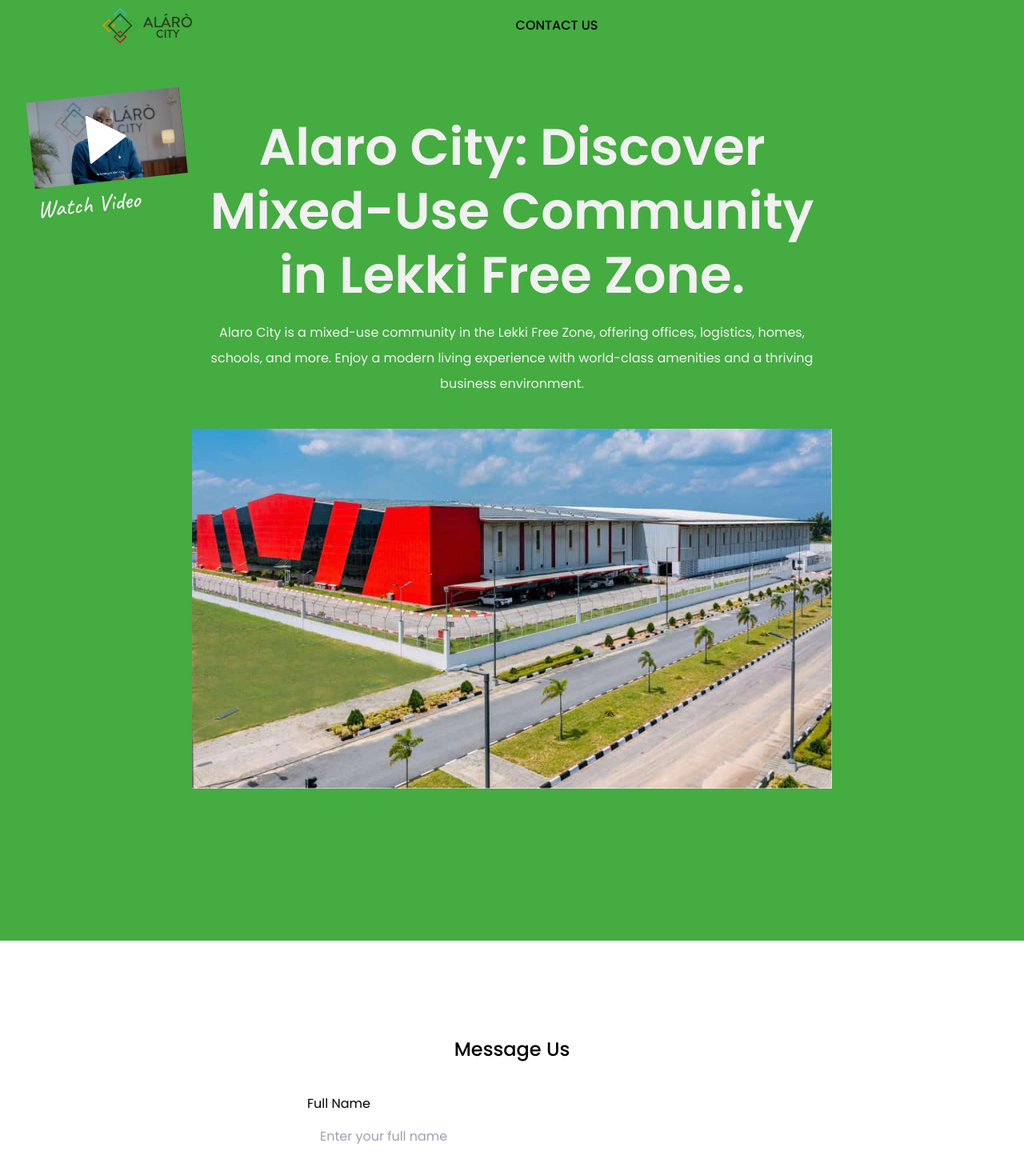
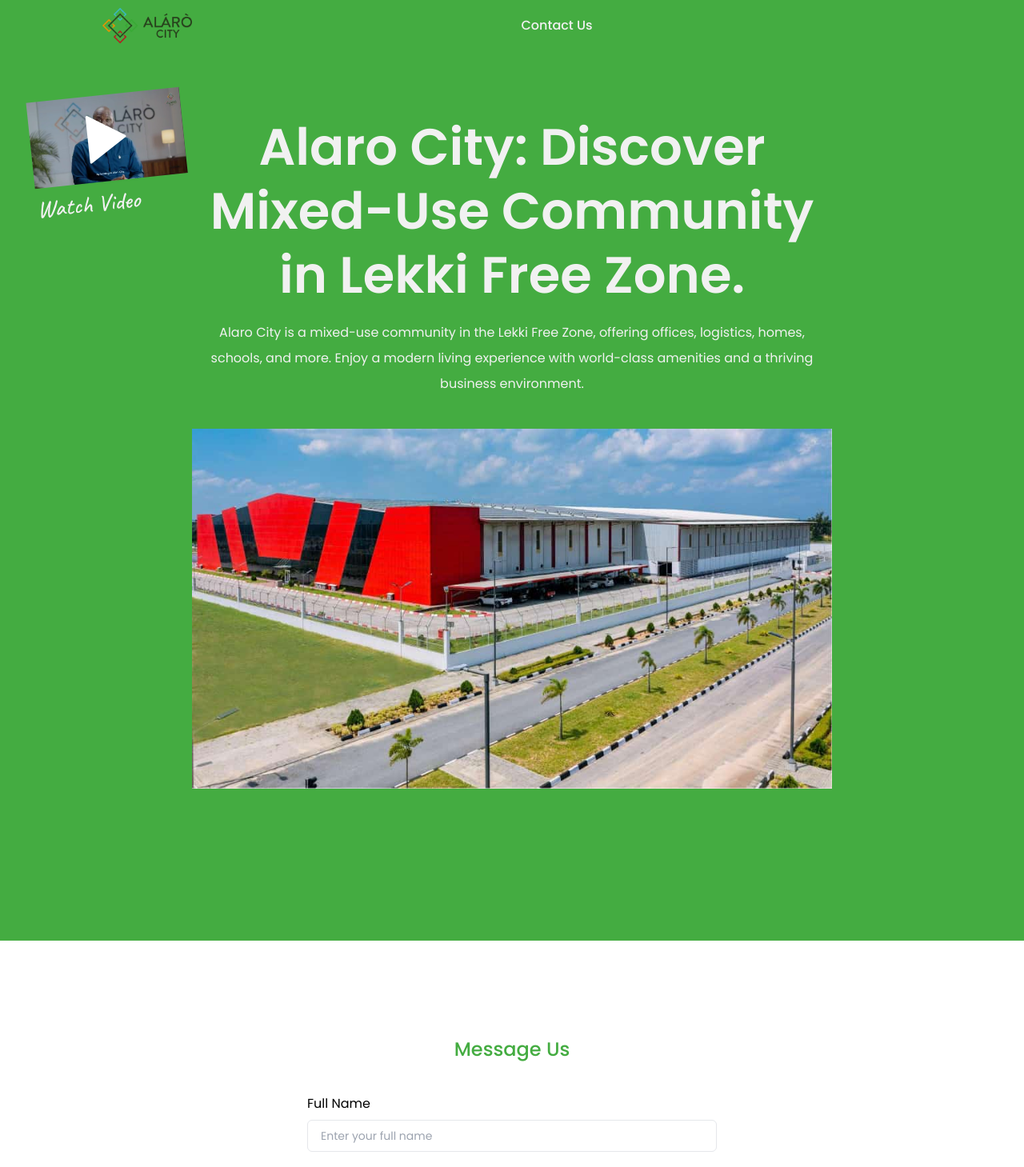
Before and after one commit to calebchris000/Alaro-City, a Svelte app: page / in a window 1280 px wide. Shown: the top 1459 px of the page at 80% size. Built offline with nearby package versions, Linux system fonts and the light colour scheme.

Commit message:
Fix styles

```diff
--- a/src/app.css
+++ b/src/app.css
@@ -13,6 +13,7 @@
     margin: 0;
 
     font-synthesis: none;
+    scroll-behavior: smooth;
     text-rendering: optimizeLegibility;
     -webkit-font-smoothing: antialiased;
     -moz-osx-font-smoothing: grayscale;
--- a/src/components/contact.svelte
+++ b/src/components/contact.svelte
@@ -1,10 +1,13 @@
 <script lang="ts">
 </script>
 
-<section class="w-full bg-white mt-10 p-20 flex flex-col gap-10 items-center">
-    <h1 class="text-2xl font-medium">Message Us</h1>
+<section
+    id="contact"
+    class="w-full bg-white mt-10 p-20 flex flex-col gap-10 items-center"
+>
+    <h1 class="text-2xl font-medium text-secondary">Message Us</h1>
 
-    <form class="form" id="contact" action="post">
+    <form class="form" action="post">
         <div class="form_item">
             <label for="full_name">Full Name</label>
             <input
@@ -61,7 +64,7 @@
     .form_item input,
     .form_item select,
     .form_item textarea {
-        @apply h-10 outline-none p-4 bg-white;
+        @apply h-10 outline-none p-4 bg-white border border-gray-200 rounded-md text-sm;
     }
     .form_item select {
         @apply p-0 text-gray-400 px-4;
--- a/src/components/navbar.svelte
+++ b/src/components/navbar.svelte
@@ -20,7 +20,7 @@
 >
     <div class="w-28"><img class="w-full" src={logo} alt="" /></div>
     <div>
-        <a class="font-medium" href="#contact">CONTACT US</a>
+        <a class="font-medium text-primary" href="#contact">Contact Us</a>
     </div>
     <div class="hidden xl:block"></div>
 </nav>
```
